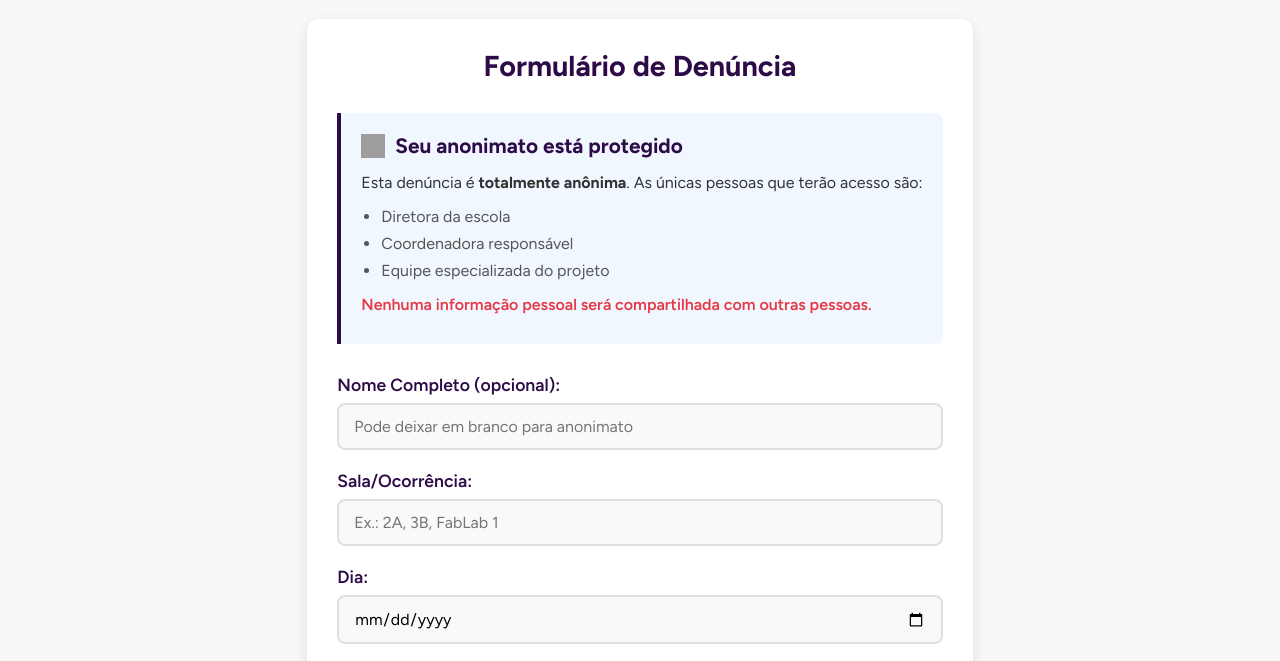
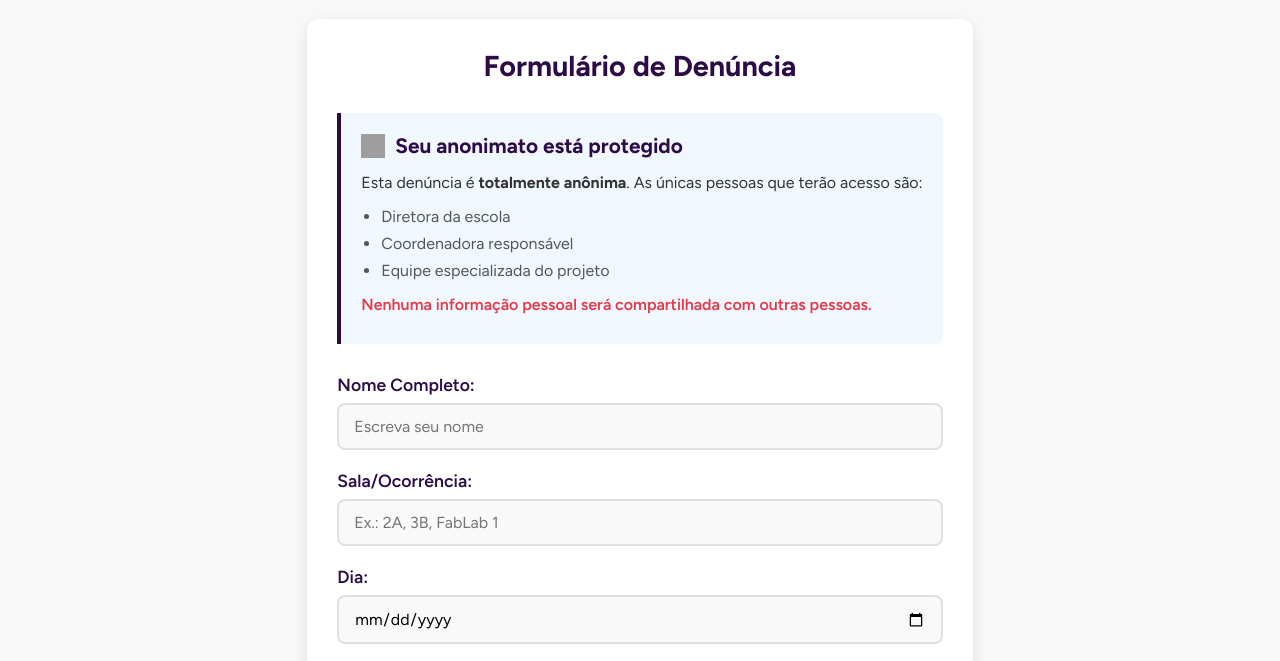
Before and after one commit to IanCastro007/Denuncia, a plain HTML site: page index.html in a window 1280 px wide. Shown: the part 83-744 px from the top of the page. Drawn offline with Linux system fonts and the light colour scheme; grey boxes are pictures that could not be loaded.

Commit message:
Update index.html

```diff
--- a/index.html
+++ b/index.html
@@ -37,8 +37,8 @@
         <form class="form-denuncia">
             <!-- Campos opcionais -->
             <div class="form-group">
-                <label for="nome-completo">Nome Completo (opcional):</label>
-                <input type="text" id="nome-completo" placeholder="Pode deixar em branco para anonimato">
+                <label for="nome-completo">Nome Completo:</label>
+                <input type="text" id="nome-completo" placeholder="Escreva seu nome">
             </div>
 
             <!-- Campos obrigatórios -->
```
